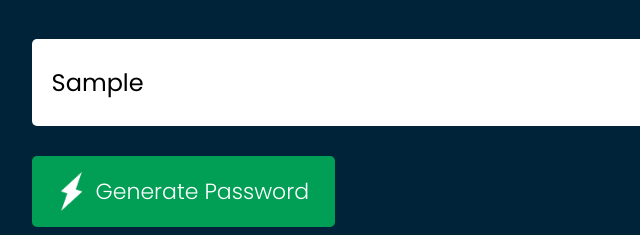
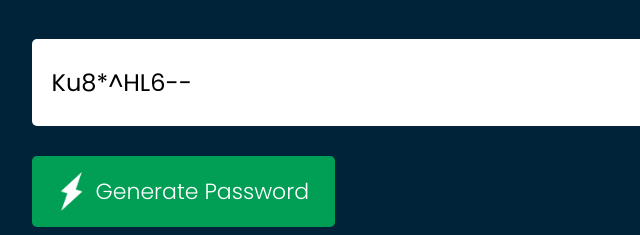
Before and after one commit to kulveercode/Random-Password, a plain HTML site: page index.html in a window 1280 px wide. Both pictures are taken after typing "Sample" into the empty fields and a click on the button "Generate Password". Shown: the part 301-536 px from the top of the page, 122-762 px from the left. Drawn offline with Linux system fonts and the light colour scheme.

Commit message:
click function

```diff
--- a/index.html
+++ b/index.html
@@ -13,7 +13,7 @@
             <input type="text" id="password" placeholder="Password">
             <img src="/images/copy.png">
         </div>
-        <button><img src="/images/generate.png">Generate Password</button>
+        <button onclick="createPassword()"><img src="/images/generate.png">Generate Password</button>
     </div>
 
 
--- a/script.js
+++ b/script.js
@@ -0,0 +1,22 @@
+const passwordBox = document.getElementById("password");
+const lenght = 10;
+
+const upperCase = "ABCDEFGHIJKLMNOPQRSTUVWXYZ";
+const lowerCase = "abcdefghijklmnopqrstuvwxyz";
+const number = "0123456789";
+symbol = "@#$%^&*_-";
+
+const allChars = upperCase + lowerCase + symbol + number;
+
+function createPassword(){
+    let password = "";
+    password += upperCase[Math.floor(Math.random() * upperCase.length)];
+    password += lowerCase[Math.floor(Math.random() * lowerCase.length)];
+    password += number[Math.floor(Math.random() * number.length)];
+    password += symbol[Math.floor(Math.random() * symbol.length)];
+
+    while(lenght > password.length){
+        password += allChars[Math.floor(Math.random() * allChars.length)];
+    }
+    passwordBox.value = password;
+}
```
